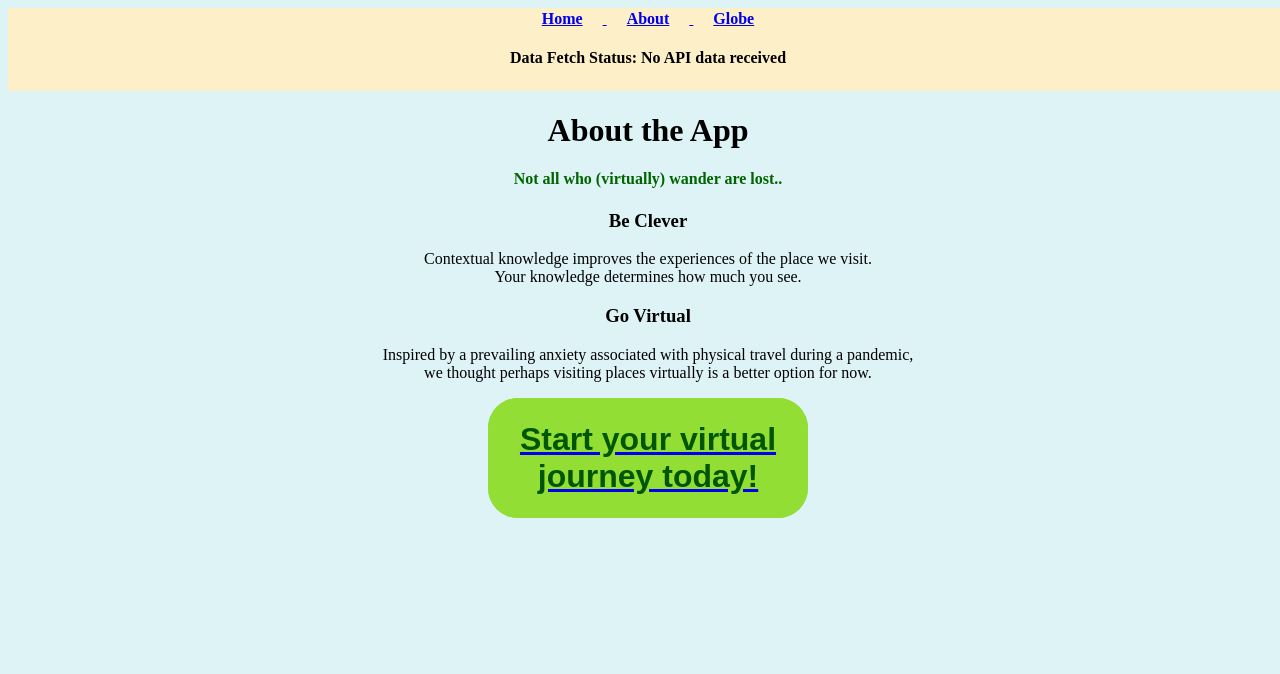
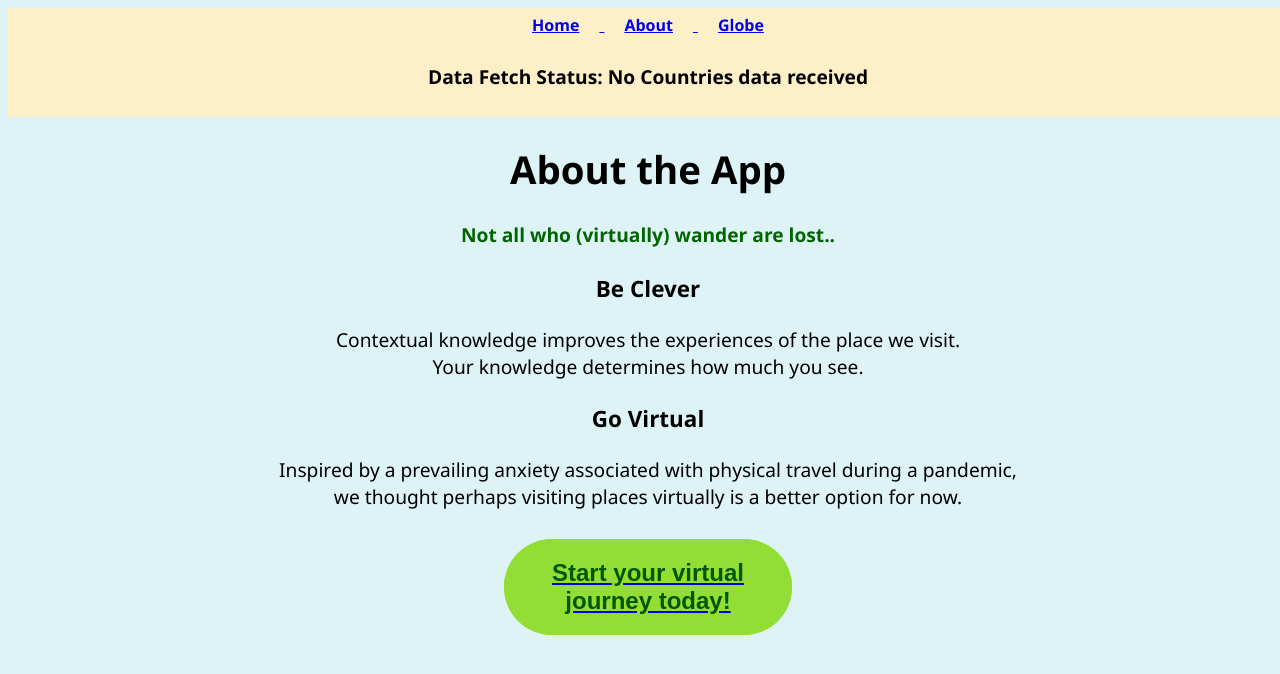
Before and after one commit to gohguancheng/clever-virtual-wanderer, a React (Vite) app: page /about in a window 1280 px wide. Shown: the top 674 px of the page. Built offline with nearby package versions, Linux system fonts and the light colour scheme; no server answers.

Commit message:
updated css for flags and font

```diff
--- a/src/App.jsx
+++ b/src/App.jsx
@@ -22,14 +22,14 @@ function App() {
   console.log("current state: ", current);
 
   useEffect(() => {
-    setStatus("API data fetch pending..");
+    setStatus("Fetching countries data..");
     fetch(COUNTRY_API_URL)
       .then((response) => response.json())
       .then((data) => {
         setFullData(data);
-        setStatus("API data received");
+        setStatus("Countries data received");
       })
-      .catch(() => setStatus("No API data received"));
+      .catch(() => setStatus("No Countries data received"));
   }, []);
 
   useEffect(() => {
--- a/src/Components/Questions.jsx
+++ b/src/Components/Questions.jsx
@@ -6,8 +6,8 @@ const Questions = ({ topic, country, answer }) => {
           case "officialName":
             return (
                 <div>
-                    <p> The offical name of {country} is "{answer}"  </p>
-                    <button>True</button><button>False</button>
+                    <p> The offical name of {country} is: "{answer}".  </p>
+                    <button className="question">True</button><button>False</button>
                 </div>
             )
         case "capital":
@@ -49,7 +49,7 @@ const Questions = ({ topic, country, answer }) => {
         case "languages":
             return (
                 <div>
-                    <p>The common language(s) spoken in {country} is/are: {answer}  </p>
+                    <p>The common language(s) spoken in {country} is/are: {answer}.  </p>
                     <button>True</button><button>False</button>
                 </div>
             )
--- a/src/Pages/FlagsPage.jsx
+++ b/src/Pages/FlagsPage.jsx
@@ -4,8 +4,8 @@ import Flags from "../Components/Flags";
 import '../Styles/FlagsPage.css'
 
 const highlightStyle = {
-  height: "25vh",
-  width: "70vw",
+  height: "30vmin",
+  width: "60vmin",
   border: "1vmin solid limegreen",
   padding: "1vmin",
   boxShadow: "1vmin 2vmin 2vmin limegreen",
--- a/src/Styles/App.css
+++ b/src/Styles/App.css
@@ -4,7 +4,10 @@
   padding: 0;
   background-color: #def3f6;
   height: 100vh;
+  font-family: 'Segoe UI';
+  font-size: 2.4vmin;
 }
+
 
 .topnav {
   background-color: #fdf0c9;
@@ -28,15 +31,15 @@ button {
   outline: none;
   border: none;
   background-color: #92DE34;
-  width: 10em;
-  height: 15vh;
-  border-radius: 30px;
-  font-size: 4vmin;
+  width: 36vmin;
+  height: 12vmin;
+  border-radius: 12vmin;
+  font-size: 3vmin;
   font-weight: 600;
   color: #025600;
   background-size: 100% 100%;
   box-shadow: 0 0 0 7px #92DE34 inset;
-  margin-bottom: 15px;
+  margin: 1.2vmin;
 }
 
 .container {
--- a/src/Styles/Flags.css
+++ b/src/Styles/Flags.css
@@ -1,5 +1,6 @@
 .flags {
     aspect-ratio: initial;
-    height: 5vh;
-    margin:2.5vmin;
+    height: 6vmin;
+    width: 12vmin;
+    margin:1vmin;
 }
```
